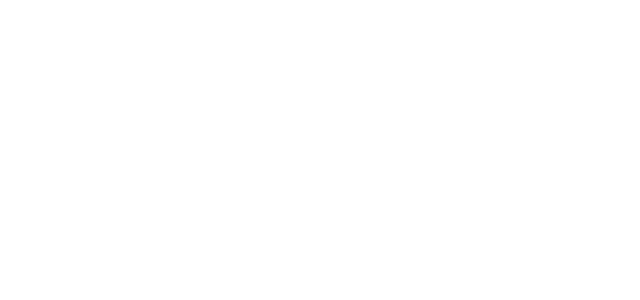
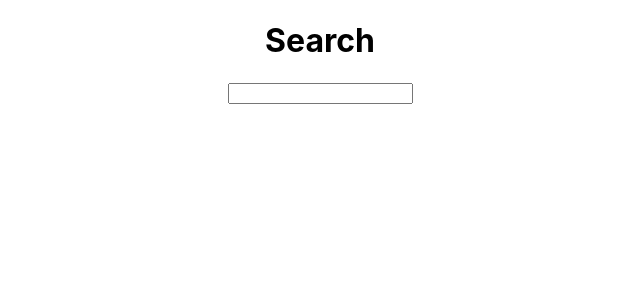
Before and after one commit to MuhannedNoman/react-shopify-challenge, a React (Create React App) app: page / in a window 1280 px wide. Shown: the top 300 px of the page, without its empty margins (320-960 px from the left). Built offline with nearby package versions, Linux system fonts and the light colour scheme.

Commit message:
feat(common): add search input create a search input and dispatched the searchValue to store it in the moviesContext

```diff
--- a/src/App.js
+++ b/src/App.js
@@ -1,8 +1,13 @@
 import "./App.css";
 import React from "react";
+import Search from "./components/searchBar/Search";
 
 function App() {
-  return <div className="App"></div>;
+  return (
+    <div className="App">
+      <Search />
+    </div>
+  );
 }
 
 export default App;
--- a/src/components/searchBar/Search.jsx
+++ b/src/components/searchBar/Search.jsx
@@ -0,0 +1,25 @@
+import React, { useContext } from "react";
+import moviesContext, { ACTIONS } from "../../store/moviesContext";
+
+function Search() {
+  const { dispatchMovies, moviesState } = useContext(moviesContext);
+  function handleSearch(e) {
+    dispatchMovies({
+      type: ACTIONS.SEARCH,
+      payload: e.target.value.trim(),
+    });
+  }
+
+  return (
+    <div>
+      <h1>Search</h1>
+      <input
+        value={moviesState.searchValue}
+        onChange={handleSearch}
+        type="text"
+      />
+    </div>
+  );
+}
+
+export default Search;
```
